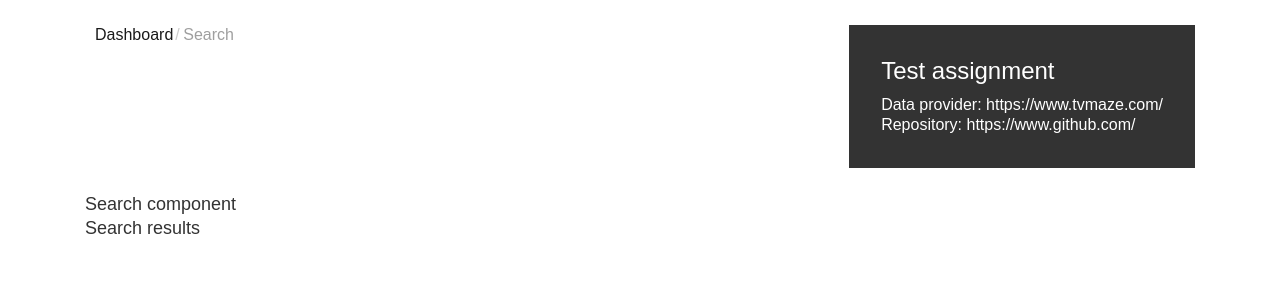
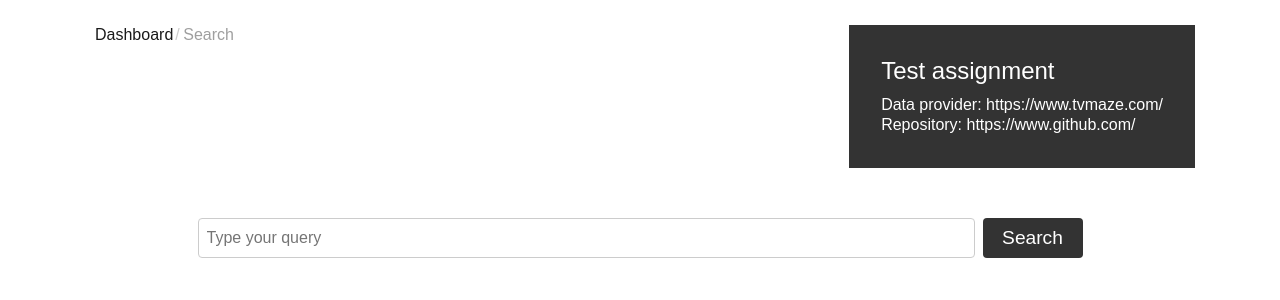
Before and after one commit to codeking4u/movie-time, a Vue app: page /search in a window 1280 px wide. Shown: the top 300 px of the page. Built offline with nearby package versions, Linux system fonts and the light colour scheme; no server answers.

Commit message:
search page+ conditional search rendering+adding .env

```diff
--- a/src/assets/main.scss
+++ b/src/assets/main.scss
@@ -1,3 +1 @@
-@import './scss/variables';
-@import './scss/helpers/mixins';
-@import './scss/globals';
+@import './scss/style.scss';
--- a/src/assets/scss/_globals.scss
+++ b/src/assets/scss/_globals.scss
@@ -16,7 +16,7 @@ body {
   line-height: 1.3;
   font-size: $font-medium;
   font-weight: 300;
-  color: $primaryColor;
+  color: $primary-color;
 
   @include breakpoint-up(large) {
     font-size: $font-medium;
@@ -75,8 +75,32 @@ button {
   }
 }
 
+.btn {
+  background: #333;
+  color: #fff;
+  font-size: 1.2rem;
+  border-radius: 4px;
+  width: 100px;
+  height: 40px; /* added height property with the same value as input */
+  margin-left: 8px;
+  padding: 8px 16px;
+  border: none;
+}
+
+input[type='text'] {
+  padding: 8px;
+  border: 1px solid #ccc;
+  border-radius: 4px;
+  font-size: 16px;
+  color: #333;
+}
+
 .material-icons {
   font-size: 1rem;
+}
+
+.section {
+  margin: 50px 0;
 }
 
 /* flexbox */
--- a/src/assets/scss/_variables.scss
+++ b/src/assets/scss/_variables.scss
@@ -1,5 +1,5 @@
 /* colors */
-$primaryColor: #333;
+$primary-color: #333;
 
 /* font sizes */
 $font-small: 0.875rem; /* 14px */
--- a/src/assets/scss/style.scss
+++ b/src/assets/scss/style.scss
@@ -1,9 +1,3 @@
 @import './variables';
 @import './helpers/mixins';
-@import './helpers/animations';
 @import './globals';
-
-/* components */
-@import './components/header';
-@import './components/hero';
-@import './components/feature';
--- a/src/components/Favorite/Favorite.vue
+++ b/src/components/Favorite/Favorite.vue
@@ -1,7 +1,7 @@
 <template>
   <router-link :to="{ name: 'ShowDetail', params: { id } }" class="favorite flex flex-ai-c">
     <div class="favorite__img">
-      <img :src="image.medium" alt="Show image" />
+      <img :src="image?.medium" alt="Show image" />
     </div>
     <div class="favDetails flex flex-jc-sb">
       <p class="favDetails__name">{{ name }}</p>
--- a/src/components/Favorite/FavoriteList.vue
+++ b/src/components/Favorite/FavoriteList.vue
@@ -1,5 +1,5 @@
 <template>
-  <div class="favorite-container">
+  <div class="favorite-container section">
     <h2>Favourites</h2>
     <div class="favorite-list flex">
       <Favorite
--- a/src/components/Shows.vue
+++ b/src/components/Shows.vue
@@ -19,7 +19,7 @@ export default defineComponent({
 </script>
 
 <template>
-  <div class="shows-container">
+  <div class="shows-container section">
     <h2>
       <slot name="title"></slot>
     </h2>
@@ -30,9 +30,6 @@ export default defineComponent({
 </template>
 
 <style scoped lang="scss">
-.shows-container {
-  margin: 50px 0;
-}
 .shows {
   display: grid;
   grid-template-columns: repeat(auto-fit, minmax(300px, 1fr));
--- a/src/components/SingleShow.vue
+++ b/src/components/SingleShow.vue
@@ -50,7 +50,7 @@ export default defineComponent({
   <div v-if="showdata">
     <div class="showContainer flex" @click="redirectToSingleShow">
       <div class="showImg flex flex-jc-c">
-        <img class="showImg__pic" :src="showdata.image.medium" alt="" />
+        <img class="showImg__pic" :src="showdata.image?.medium" alt="" />
         <div class="showImg__icons flex flex-jc-sb">
           <div class="showImg__icon flex flex-jc-c flex-ai-c">
             <i class="material-icons showImg__icon--star">star_rate</i>
@@ -86,7 +86,7 @@ export default defineComponent({
   transition: transform 0.4s ease-out, box-shadow 0.2s ease-out;
 
   &:hover {
-    box-shadow: -2px 2px 7px 0px rgb(11 11 11 / 50%);
+    box-shadow: -1px 1px 14px -6px rgba(11, 11, 11, 0.5);
     transform: translateY(-2px);
     .showDetails__title {
       text-decoration: underline;
--- a/src/components/common/Header.vue
+++ b/src/components/common/Header.vue
@@ -1,20 +1,35 @@
 <template>
-  <header class="flex flex-jc-sb">
-    <BreadCrumbs />
-    <TestInfo />
+  <header>
+    <div class="flex flex-jc-sb">
+      <BreadCrumbs />
+      <TestInfo />
+    </div>
+
+    <Search v-if="shouldShowSearchBar" />
   </header>
 </template>
 
 <script lang="ts">
-import { defineComponent } from 'vue'
+import { defineComponent, computed } from 'vue'
+import { useRoute } from 'vue-router'
 import TestInfo from './TestInfo.vue'
 import BreadCrumbs from './BreadCrumbs.vue'
+import Search from './Search.vue'
 
 export default defineComponent({
   name: 'Header',
-  components: { TestInfo, BreadCrumbs },
+  components: { TestInfo, BreadCrumbs, Search },
   setup() {
-    return {}
+    const route = useRoute()
+
+    const shouldShowSearchBar = computed(() => {
+      const excludeSearch = ['ShowDetail']
+      const routeName = route.name?.toString()
+      if (!routeName) return false
+      return !excludeSearch.includes(routeName)
+    })
+
+    return { shouldShowSearchBar }
   }
 })
 </script>
--- a/src/components/common/Search.vue
+++ b/src/components/common/Search.vue
@@ -1,15 +1,42 @@
 <template>
-  <div>Search component</div>
+  <div class="search-container flex flex-ai-c flex-jc-c section">
+    <input
+      type="text"
+      name="search"
+      id="search"
+      v-model="searchQuery"
+      placeholder="Type your query"
+    />
+    <button class="btn search-btn" @click="search">Search</button>
+  </div>
 </template>
 
 <script lang="ts">
-import { defineComponent } from 'vue'
+import { defineComponent, ref } from 'vue'
+import { useRouter } from 'vue-router'
 
 export default defineComponent({
   setup() {
-    return {}
+    const router = useRouter()
+    const searchQuery = ref('')
+
+    const search = () => {
+      router.push({ path: '/search', query: { q: searchQuery.value } })
+    }
+
+    return { searchQuery, search }
   }
 })
 </script>
 
-<style scoped></style>
+<style scoped lang="scss">
+.search-container input[type='text'] {
+  flex: 0 0 70%;
+  height: 40px;
+  padding: 8px;
+  border: 1px solid #ccc;
+  border-radius: 4px;
+  font-size: 16px;
+  color: #333;
+}
+</style>
--- a/src/views/Home.vue
+++ b/src/views/Home.vue
@@ -1,5 +1,4 @@
 <template>
-  <Search />
   <Shows :updatedShows="updatedShows"
     ><template v-slot:title> New Episodes Coming Soon In </template></Shows
   >
--- a/src/views/Search.vue
+++ b/src/views/Search.vue
@@ -1,18 +1,43 @@
 <template>
-  <Search />
-  <div>Search results</div>
+  <Shows :updatedShows="searchResults"></Shows>
 </template>
 
-<script lang="ts">
-import { defineComponent } from 'vue'
-import Search from '../components/common/Search.vue'
+<script>
+import { defineComponent, onMounted, ref, watch } from 'vue'
+import { useRoute } from 'vue-router'
+import Shows from '../components/Shows.vue'
 
 export default defineComponent({
   setup() {
-    return {}
+    const route = useRoute()
+    const searchQuery = ref('')
+    const searchResults = ref([])
+
+    const searchShow = async () => {
+      searchQuery.value = route.query.q
+      const response = await fetch(`https://api.tvmaze.com/search/shows?q=${searchQuery.value}`)
+      const responseData = await response.json()
+
+      searchResults.value = responseData.slice(0, 3).reduce((acc, curr) => {
+        acc.push(curr.show)
+        return acc
+      }, [])
+    }
+
+    onMounted(() => {
+      searchShow()
+    })
+    watch(
+      () => route.query.q,
+      () => {
+        searchShow()
+      }
+    )
+
+    return { searchQuery, searchResults }
   },
   components: {
-    Search
+    Shows
   }
 })
 </script>
```
Also changed, not shown: 1 other file (tests, documents, lock files or other folders).
